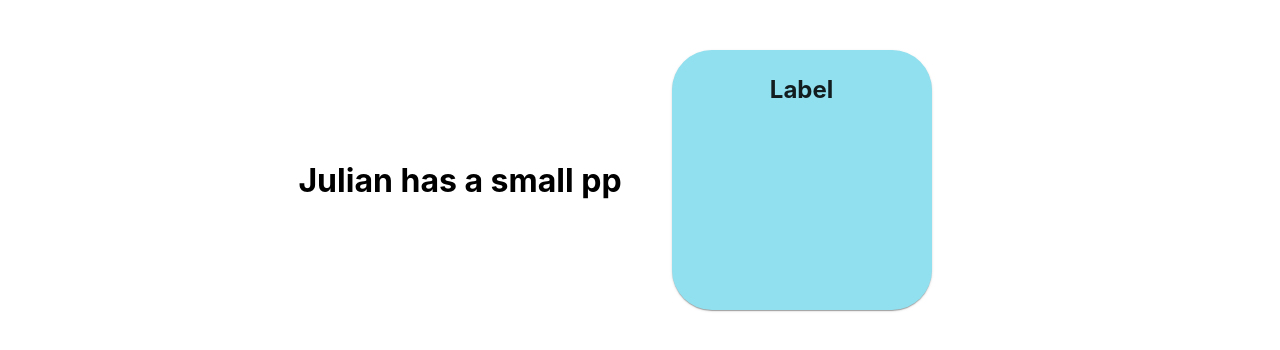
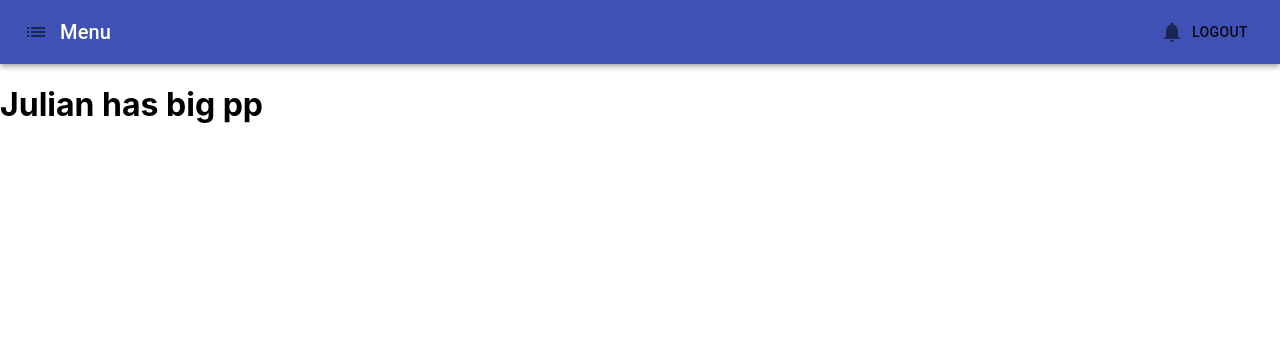
Before and after one commit to timothyliutl/slack-website, a React (Create React App) app: page / in a window 1280 px wide. Shown: the top 350 px of the page. Built offline with nearby package versions, Linux system fonts and the light colour scheme.

Commit message:
Added beginning of app bar

```diff
--- a/package.json
+++ b/package.json
@@ -4,6 +4,7 @@
   "private": true,
   "dependencies": {
     "@material-ui/core": "^4.11.2",
+    "@material-ui/icons": "^4.11.2",
     "@testing-library/jest-dom": "^5.11.6",
     "@testing-library/react": "^11.2.2",
     "@testing-library/user-event": "^12.6.0",
--- a/src/App.js
+++ b/src/App.js
@@ -1,7 +1,7 @@
 import React from 'react';
 import {Component} from 'react'
 import Sidebar from './Components/Sidebar.js'
-import Main from './Components/main.js'
+import Mainpage from './Pages/main'
 
 class App extends Component{
 
@@ -10,10 +10,7 @@ render(){
     <div style={{  display: 'flex',
     alignItems: 'center',
     justifyContent: 'center',}}>
-      <h1>
-        Julian has a small pp
-      </h1>
-      <Main></Main>
+   <Mainpage></Mainpage>
     </div>
   );
 }
--- a/src/Components/Sidebar.js
+++ b/src/Components/Sidebar.js
@@ -4,14 +4,21 @@ import Container from './container'
 
 class Sidebar extends Component {
     sidebar_style = {
-        height: '100%',
-        width: 250
+        height: '100vh',
+        width: 250,
+        position: 'absolute',
+        left: 0,
+        top:0,
+        borderRadius: 40,
+        background: '#00B4D8'
         }
 
 render(){
 
     return(<div>
-        <Paper style={this.sidebar_style}></Paper>
+        <Paper style={this.sidebar_style}>
+
+        </Paper>
     </div>)
 }
 
--- /dev/null
+++ b/src/Pages/main.js
@@ -0,0 +1,40 @@
+import React from 'react';
+import { Component } from 'react';
+import AppBar from '@material-ui/core/AppBar';
+import { Button, IconButton, Toolbar, Typography } from '@material-ui/core';
+import ListIcon from '@material-ui/icons/List';
+import NotificationsIcon from '@material-ui/icons/Notifications';
+
+class Mainpage extends Component {
+
+    style = {
+        width: '100%'
+    }
+
+    render() {
+        return (
+            <div style={this.style}>
+                <AppBar position={'static'}>
+                    <Toolbar>
+                        <IconButton edge={'start'} >
+                            <ListIcon></ListIcon>
+                        </IconButton>
+                        <Typography variant={'h6'} style={{flex: 1}}>
+                            Menu
+                    </Typography>
+                        <IconButton edge={'end'}>
+                            <NotificationsIcon></NotificationsIcon>
+                        </IconButton>
+                        <Button style={{borderRadius:25}}>
+                            Logout
+                        </Button>
+                    </Toolbar>
+
+                </AppBar>
+                <h1>Julian has big pp</h1>
+            </div>
+        )
+    }
+}
+
+export default Mainpage;
```
Also changed, not shown: src/Pages/login.js (added, +57 -0 lines), 2 other files (tests, documents, lock files or other folders).
